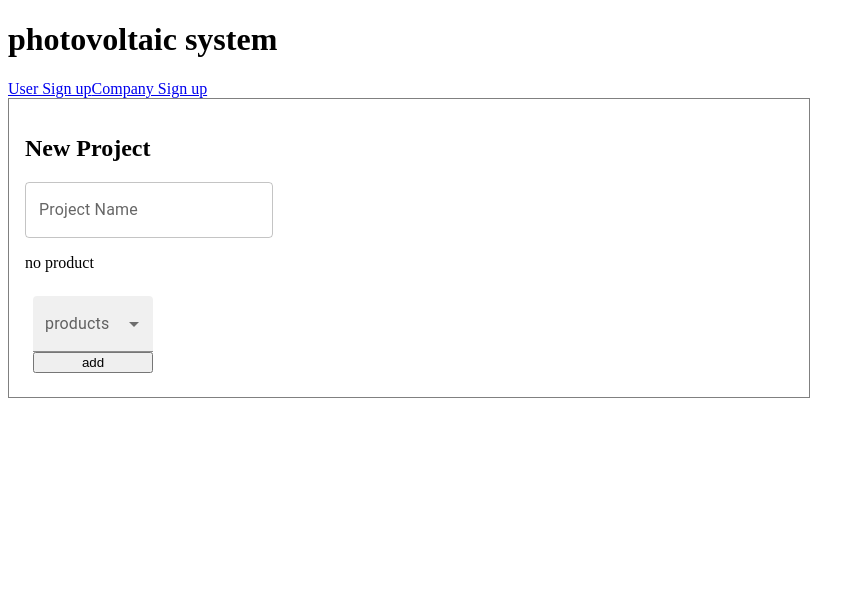
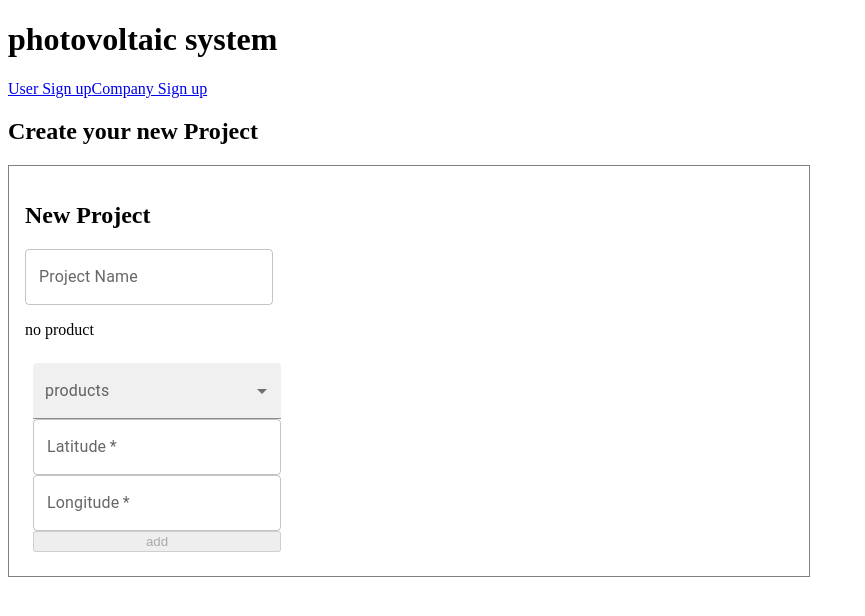
Before and after one commit to LeeCH-OeO/pv-system, a React (Vite) app: page /user/new-project in a window 1280 px wide. Shown: the top 616 px of the page, without its empty margins (0-865 px from the left). Built offline with nearby package versions, Linux system fonts and the light colour scheme.

Commit message:
add create report

```diff
--- a/src/App.jsx
+++ b/src/App.jsx
@@ -3,7 +3,7 @@ import UserSignUp from "./components/UserSignUp/UserSignUp";
 import UserMainPage from "./components/UserPage/UserMainPage";
 import ProjectList from "./components/UserPage/project/ProjectList/ProjectList";
 import CompanySignUp from "./components/CompanySignUp/CompanySignUp";
-import CreateProject from "./components/UserPage/project/CreateProject/CreateProject";
+import CreateProjectPage from "./components/UserPage/project/CreateProject/CreateProjectPage";
 import { BrowserRouter as Router, Routes, Route, Link } from "react-router-dom";
 const App = () => {
   return (
@@ -17,7 +17,7 @@ const App = () => {
         <Route path="/company/signup" element={<CompanySignUp />} />
         <Route path="/user/main" element={<UserMainPage />} />
         <Route path="/user/projects" element={<ProjectList />} />
-        <Route path="/user/new-project" element={<CreateProject />} />
+        <Route path="/user/new-project" element={<CreateProjectPage />} />
       </Routes>
     </Router>
   );
--- a/src/components/UserPage/project/CreateProject/CreateProject.jsx
+++ b/src/components/UserPage/project/CreateProject/CreateProjectForm.jsx
@@ -1,16 +1,25 @@
 import React from "react";
-import CreateProjectForm from "./style";
+import Form from "./style";
 import { Select } from "@mui/material";
 import MenuItem from "@mui/material/MenuItem";
 import InputLabel from "@mui/material/InputLabel";
 import FormControl from "@mui/material/FormControl";
 import { TextField } from "@mui/material";
 import { useState } from "react";
-const CreateProject = () => {
+const CreateProjectForm = () => {
   const [productList, setProductList] = useState([]);
-  const [productSelectValue, setProductSelectValue] = useState("");
+  const [productSelectValue, setProductSelectValue] = useState({
+    productType: "",
+    lat: "",
+    lon: "",
+  });
   const handleOnClick = () => {
     setProductList((productList) => [...productList, productSelectValue]);
+    setProductSelectValue({
+      productType: "",
+      lat: "",
+      lon: "",
+    });
   };
   const handleOnDelete = (index) => {
     const updatedArray = [...productList];
@@ -19,7 +28,7 @@ const CreateProject = () => {
   };
   return (
     <div>
-      <CreateProjectForm>
+      <Form>
         <h2>New Project</h2>
         <div>
           <TextField label="Project Name"></TextField>
@@ -28,7 +37,9 @@ const CreateProject = () => {
           productList.map((product, index) => {
             return (
               <div>
-                <p>{product}</p>
+                <p>
+                  {product.productType}, lat: {product.lat}, lon:{product.lon}
+                </p>
                 <button onClick={() => handleOnDelete(index)}>delete</button>
               </div>
             );
@@ -41,7 +52,10 @@ const CreateProject = () => {
           <Select
             labelId="product-list"
             onChange={(e) => {
-              setProductSelectValue(e.target.value);
+              setProductSelectValue({
+                ...productSelectValue,
+                productType: e.target.value,
+              });
             }}
             defaultValue=""
           >
@@ -49,11 +63,46 @@ const CreateProject = () => {
             <MenuItem value="product 2">Product 2</MenuItem>
             <MenuItem value="product 3">Product 3</MenuItem>
           </Select>{" "}
-          <button onClick={handleOnClick}>add</button>
+          <TextField
+            label="Latitude"
+            required
+            type="number"
+            value={productSelectValue.lat}
+            onChange={(e) =>
+              setProductSelectValue({
+                ...productSelectValue,
+                lat: e.target.value,
+              })
+            }
+          />
+          <TextField
+            label="Longitude"
+            required
+            type="number"
+            value={productSelectValue.lon}
+            onChange={(e) =>
+              setProductSelectValue({
+                ...productSelectValue,
+                lon: e.target.value,
+              })
+            }
+          />
+          <button
+            disabled={
+              productSelectValue.productType &&
+              productSelectValue.lat &&
+              productSelectValue.lon
+                ? false
+                : true
+            }
+            onClick={handleOnClick}
+          >
+            add
+          </button>
         </FormControl>
-      </CreateProjectForm>
+      </Form>
     </div>
   );
 };
 
-export default CreateProject;
+export default CreateProjectForm;
--- /dev/null
+++ b/src/components/UserPage/project/CreateProject/CreateProjectPage.jsx
@@ -0,0 +1,12 @@
+import React from "react";
+import CreateProjectForm from "./CreateProjectForm";
+const CreateProjectPage = () => {
+  return (
+    <div>
+      <h2>Create your new Project</h2>
+      <CreateProjectForm />
+    </div>
+  );
+};
+
+export default CreateProjectPage;
--- a/src/components/UserPage/project/CreateProject/style.js
+++ b/src/components/UserPage/project/CreateProject/style.js
@@ -1,5 +1,5 @@
 import styled from "styled-components";
-const CreateProjectForm = styled.div`
+const Form = styled.div`
   border: 1px solid gray;
   padding: 1rem;
   justify-content: center;
@@ -7,4 +7,5 @@ const CreateProjectForm = styled.div`
   align-items: center;
   width: 60vw;
 `;
-export default CreateProjectForm;
+
+export default Form;
--- /dev/null
+++ b/src/components/UserPage/project/CreateReport/CreateReport.jsx
@@ -0,0 +1,41 @@
+import React from "react";
+import { useState } from "react";
+const CreateReport = () => {
+  const [openCreateReport, setOpenCreateReport] = useState(false);
+  const [duration, setDuration] = useState({ start: "", end: "" });
+  const handleOnSubmit = () => {
+    console.log(duration);
+  };
+  return (
+    <div>
+      {openCreateReport ? (
+        <div>
+          <label>From:</label>
+          <input
+            type="date"
+            value={duration.start}
+            onChange={(e) =>
+              setDuration({ ...duration, start: e.target.value })
+            }
+          />
+          <label>until:</label>
+          <input
+            type="date"
+            value={duration.end}
+            onChange={(e) => setDuration({ ...duration, end: e.target.value })}
+          />
+          <button
+            onClick={handleOnSubmit}
+            disabled={duration.start && duration.end ? false : true}
+          >
+            submit
+          </button>
+        </div>
+      ) : (
+        <button onClick={() => setOpenCreateReport(true)}>create report</button>
+      )}
+    </div>
+  );
+};
+
+export default CreateReport;
--- a/src/components/UserPage/project/ProjectList/ProjectList.jsx
+++ b/src/components/UserPage/project/ProjectList/ProjectList.jsx
@@ -1,45 +1,51 @@
-import React from "react";
+import React, { useState } from "react";
 import ProjectMap from "../ProjectMap";
 import {
   ProjectListContainer,
   ProjectContainer,
   ProjectInfoContainer,
 } from "./style";
+import CreateReport from "../CreateReport/CreateReport";
 const ProjectList = () => {
+  const [openCreateReport, setCreateReport] = useState(false);
   return (
     <div>
       <h1>Project list</h1>
       <ProjectListContainer>
         <ProjectContainer>
-          <h3>first project</h3>
+          <h3>project name</h3>
           <ProjectInfoContainer>
             <ProjectMap
-              height="40vh"
-              width="60vw"
-              center={{ lat: "25.033288077484567", lng: "121.56134442986864" }}
+              height="50vh"
+              width="80vw"
+              center={{ lat: "52.52354266184729", lng: "13.402872545835251" }}
+              markers={[
+                { lat: "52.52354266184729", lng: "13.402872545835251" },
+                { lat: "29.790997667390602", lng: "-95.42082544600602" },
+                { lat: "10.354327612932527", lng: "8.9098909746236" },
+                { lat: "-40.05223471309356", lng: "175.7040239802963" },
+              ]}
             />
-            <p>some info</p>
+            <p>some project detail</p>
           </ProjectInfoContainer>
         </ProjectContainer>
         <ProjectContainer>
-          <h3>second project</h3>
-          <ProjectInfoContainer>
-            <ProjectMap
-              height="40vh"
-              width="80vw"
-              center={{ lat: "29.790997667390602", lng: "-95.42082544600602" }}
-            />
-          </ProjectInfoContainer>
-        </ProjectContainer>
-        <ProjectContainer>
-          <h3>third project</h3>
+          <h3>project name 2</h3>
           <ProjectInfoContainer>
             <ProjectMap
               height="40vh"
               width="80vw"
               center={{ lat: "52.52354266184729", lng: "13.402872545835251" }}
+              markers={[
+                { lat: "-30.838135690317998", lng: "25.831053571561217" },
+                { lat: "45.399653535078905", lng: "-73.80632344399605" },
+                { lat: "37.69617113244384", lng: "127.05813788317204" },
+                { lat: "33.670987810534456", lng: "73.00879833202784" },
+              ]}
             />
+            <p>some project detail</p>
           </ProjectInfoContainer>
+          <CreateReport />
         </ProjectContainer>
       </ProjectListContainer>
     </div>
--- a/src/components/UserPage/project/ProjectList/style.js
+++ b/src/components/UserPage/project/ProjectList/style.js
@@ -11,13 +11,13 @@ const ProjectContainer = styled.div`
   border-style: solid;
   border-color: green;
   padding-bottom: 10px;
-  margin: 20px;
+
   border-radius: 5px;
 `;
 const ProjectInfoContainer = styled.div`
   display: flex;
   justify-content: center;
-  flex-direction: row;
+  flex-direction: column;
   align-items: center;
 `;
 export { ProjectContainer, ProjectListContainer, ProjectInfoContainer };
--- a/src/components/UserPage/project/ProjectMap.jsx
+++ b/src/components/UserPage/project/ProjectMap.jsx
@@ -8,8 +8,8 @@ import {
   useMapEvent,
 } from "react-leaflet";
 
-const ProjectMap = ({ height, width, center }) => {
-  const [positionList, setPostitionList] = useState([]);
+const ProjectMap = ({ height, width, center, markers }) => {
+  const [positionList, setPostitionList] = useState(markers);
   const ClickMarker = () => {
     const map = useMapEvent("click", (e) => {
       setPostitionList((positionList) => [...positionList, e.latlng]);
@@ -26,17 +26,13 @@ const ProjectMap = ({ height, width, center }) => {
         attribution='&copy; <a href="https://www.openstreetmap.org/copyright">OpenStreetMap</a> contributors'
         url="https://{s}.tile.openstreetmap.org/{z}/{x}/{y}.png"
       />
-      <Marker position={[center.lat, center.lng]}>
-        <Popup>
-          A pretty CSS3 popup. <br /> Easily customizable.
-        </Popup>
-      </Marker>
+
       <ClickMarker />
       {positionList.map((pos) => {
         return (
           <Marker position={[pos.lat, pos.lng]}>
             <Popup>
-              <p>{`lat: ${pos.lat}, lng: ${pos.lng}`}</p>{" "}
+              <p>{`lat: ${pos.lat}, lng: ${pos.lng}`}</p>
             </Popup>
           </Marker>
         );
```
Also changed, not shown: src/components/UserPage/Profile/ProfilePage.jsx (added, +7 -0 lines).
